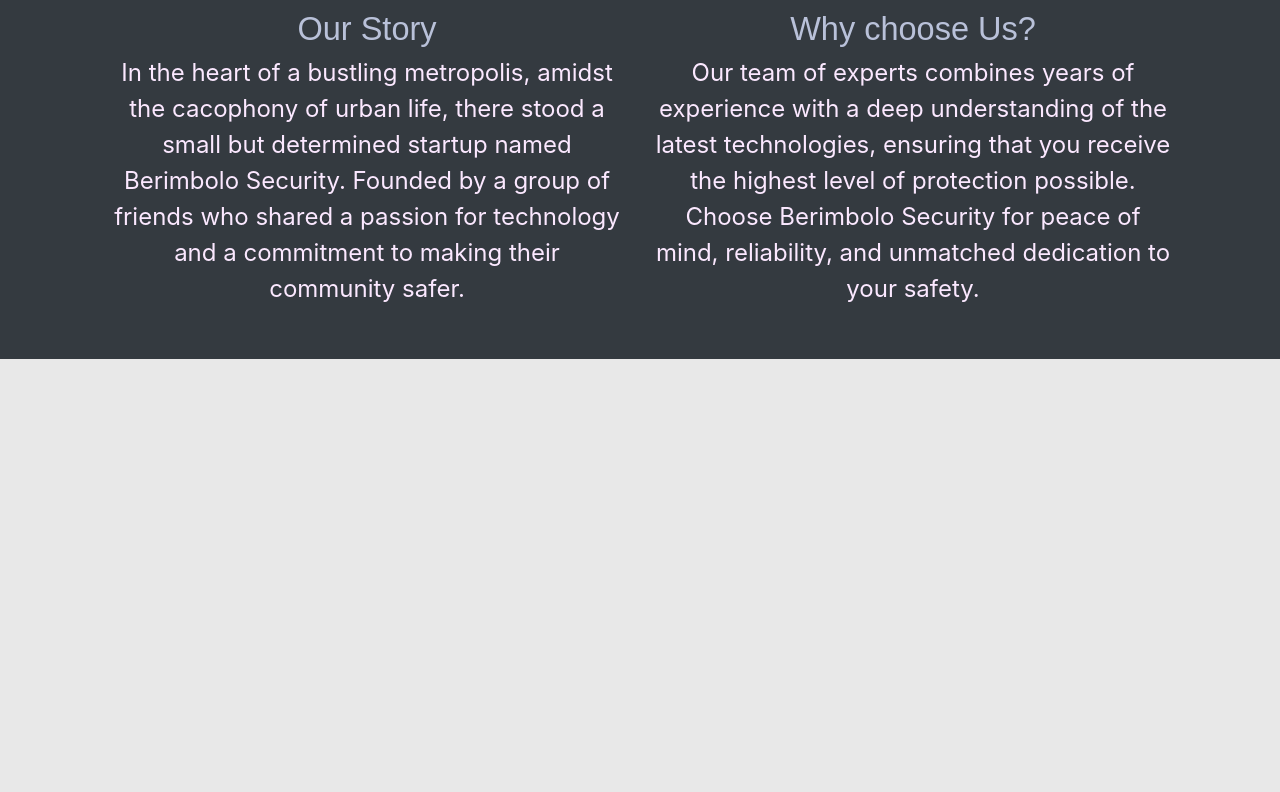
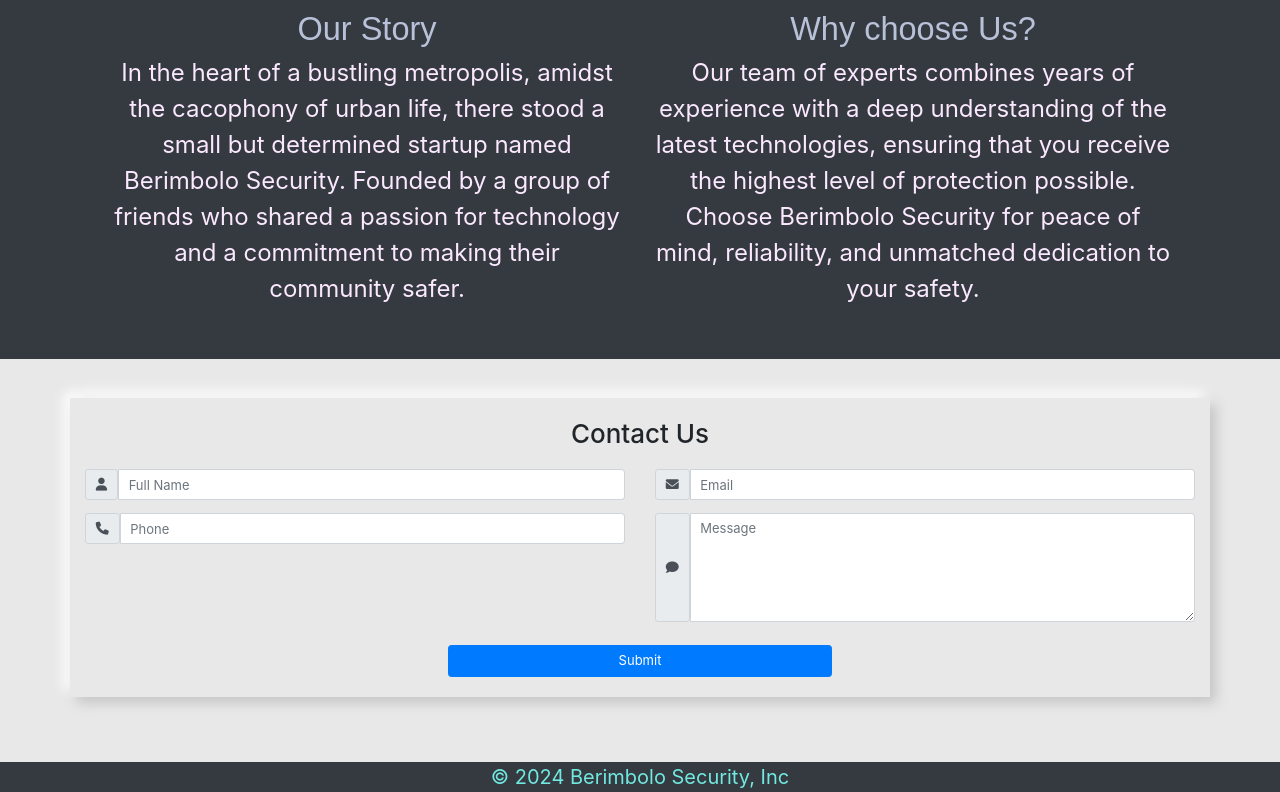
Before and after one commit to SamehMohamed1/Unit6Wbsite, a plain HTML site: page index.html in a window 1280 px wide. Shown: the part 3073-3865 px from the top of the page. Before the commit the page ends 3432 px from the top, so only its background shows below. Drawn offline with nearby package versions, Linux system fonts and the light colour scheme.

Commit message:
contact us addindex.html

```diff
--- a/index.html
+++ b/index.html
@@ -4,6 +4,7 @@
   <meta charset="UTF-8">
   <meta name="viewport" content="width=device-width, initial-scale=1.0">
   <link rel="stylesheet" href="style.css">
+  <link href="https://cdnjs.cloudflare.com/ajax/libs/font-awesome/6.0.0-beta3/css/all.min.css" rel="stylesheet">
   <title>Berimbolo Security</title>
   <!-- Bootstrap CSS -->
   <link href="https://stackpath.bootstrapcdn.com/bootstrap/4.5.2/css/bootstrap.min.css" rel="stylesheet">
@@ -217,7 +218,7 @@
           </li>
         </ol>
       </div>
-      <footer class="container-fluid bg-dark" style="text-align: center;" id="aboutus">
+      <div class="container-fluid bg-dark" style="text-align: center;" id="aboutus">
     <div class="container p-5">
         <div class="row">
             <div class="col-md-6">
@@ -240,6 +241,47 @@
             </div>
         </div>
     </div>
+</div>
+<div class="container mt-5 Contactuscon " >
+  <h2 class="text-center mb-4">Contact Us</h2>
+  <form>
+    <div class="row">
+      <div class="col-md-6 mb-3">
+        <div class="input-group">
+          <span class="input-group-text"><i class="fas fa-user"></i></span>
+          <input type="text" class="form-control" id="fullName" placeholder="Full Name">
+        </div>
+      </div>
+      <div class="col-md-6 mb-3">
+        <div class="input-group">
+          <span class="input-group-text"><i class="fas fa-envelope"></i></span>
+          <input type="email" class="form-control" id="email" placeholder="Email">
+        </div>
+      </div>
+    </div>
+    <div class="row">
+      <div class="col-md-6 mb-3">
+        <div class="input-group">
+          <span class="input-group-text"><i class="fas fa-phone"></i></span>
+          <input type="tel" class="form-control" id="phone" placeholder="Phone">
+        </div>
+      </div>
+      <div class="col-md-6 mb-3">
+        <div class="input-group">
+          <span class="input-group-text"><i class="fas fa-comment"></i></span>
+          <textarea class="form-control" id="message" rows="5" placeholder="Message"></textarea>
+        </div>
+      </div>
+    </div>
+    <div class="row">
+      <div class="col-md-12">
+        <button type="submit" class="btn btn-primary">Submit</button>
+      </div>
+    </div>
+  </form>
+</div>
+<footer>
+  <span>© 2024 Berimbolo Security, Inc</span>
 </footer>
 
 </body>
```
